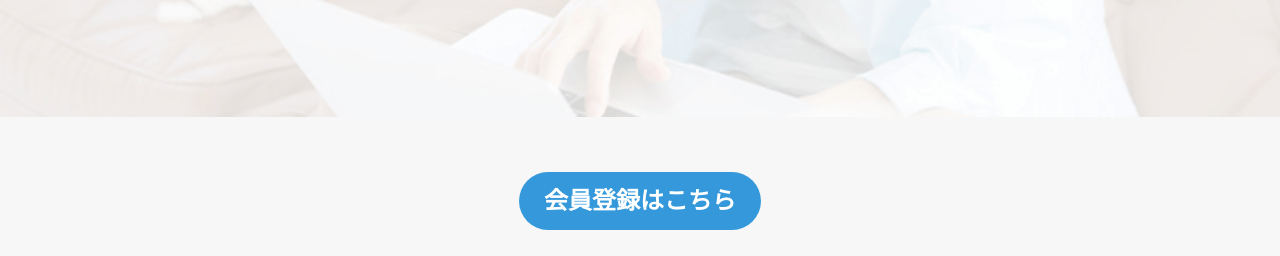
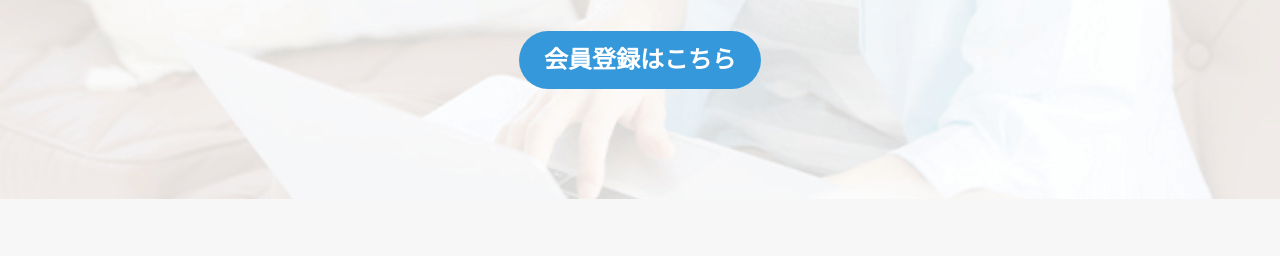
Before and after one commit to renaikeuchi/QualityCubeSchool, a plain HTML site: page index.html in a window 1280 px wide. Shown: the part 519-775 px from the top of the page. Drawn offline with Linux system fonts and the light colour scheme.

Commit message:
Resolve merge conflicts

```diff
--- a/index.html
+++ b/index.html
@@ -45,12 +45,11 @@
           DXカリキュラムを受講し、QC独自のDX認定試験に合格することで、DX認定資格を取得できます。<br />
           認定資格取得者は、DX人材として登録され、企業や組織で活躍するための基盤が整います。
         </p>
+        <div class="members-button-container">
+          <a href="#" class="members-create"><h1>会員登録はこちら</h1></a>
+        </div>
       </div>
     </section>
-
-    <div class="members-button-container">
-      <a href="#" class="members-create"><h1>会員登録はこちら</h1></a>
-    </div>
 
     <!-- ニュース -->
     <section class="carousel">
--- a/style.css
+++ b/style.css
@@ -112,7 +112,7 @@ nav ul li a:hover {
   background-size: cover;
   background-position: bottom center;
   text-align: center;
-  padding: 120px 20px;
+  padding: 100px 10px;
 }
 
 .main-visual-text h1 {
```
